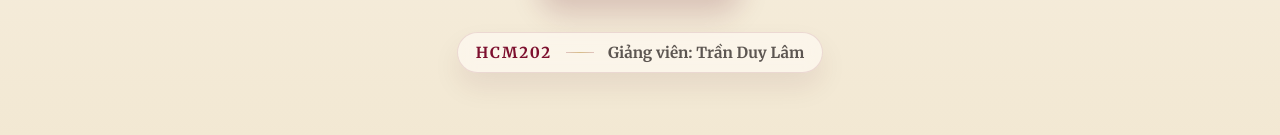
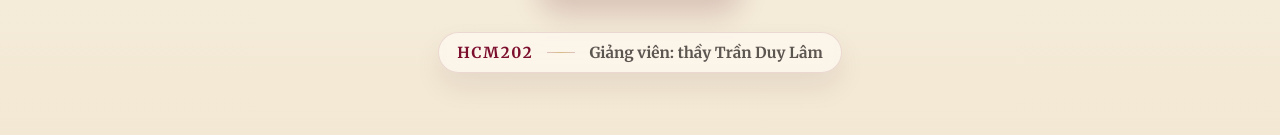
Before and after one commit to bao-is-me/hcm202_g2_2026, a React (Vite) app: page / in a window 1280 px wide. Shown: the part 595-730 px from the top of the page. Built offline with nearby package versions, Linux system fonts and the light colour scheme.

Commit message:
add some text

```diff
--- a/src/App.jsx
+++ b/src/App.jsx
@@ -473,7 +473,7 @@ function App() {
           <div className="hero-course-meta">
             <span className="hero-course-code">HCM202</span>
             <span className="hero-course-divider"></span>
-            <span className="hero-course-lecturer">Giảng viên: Trần Duy Lâm</span>
+            <span className="hero-course-lecturer">Giảng viên: thầy Trần Duy Lâm</span>
           </div>
         </div>
       </section>
```
